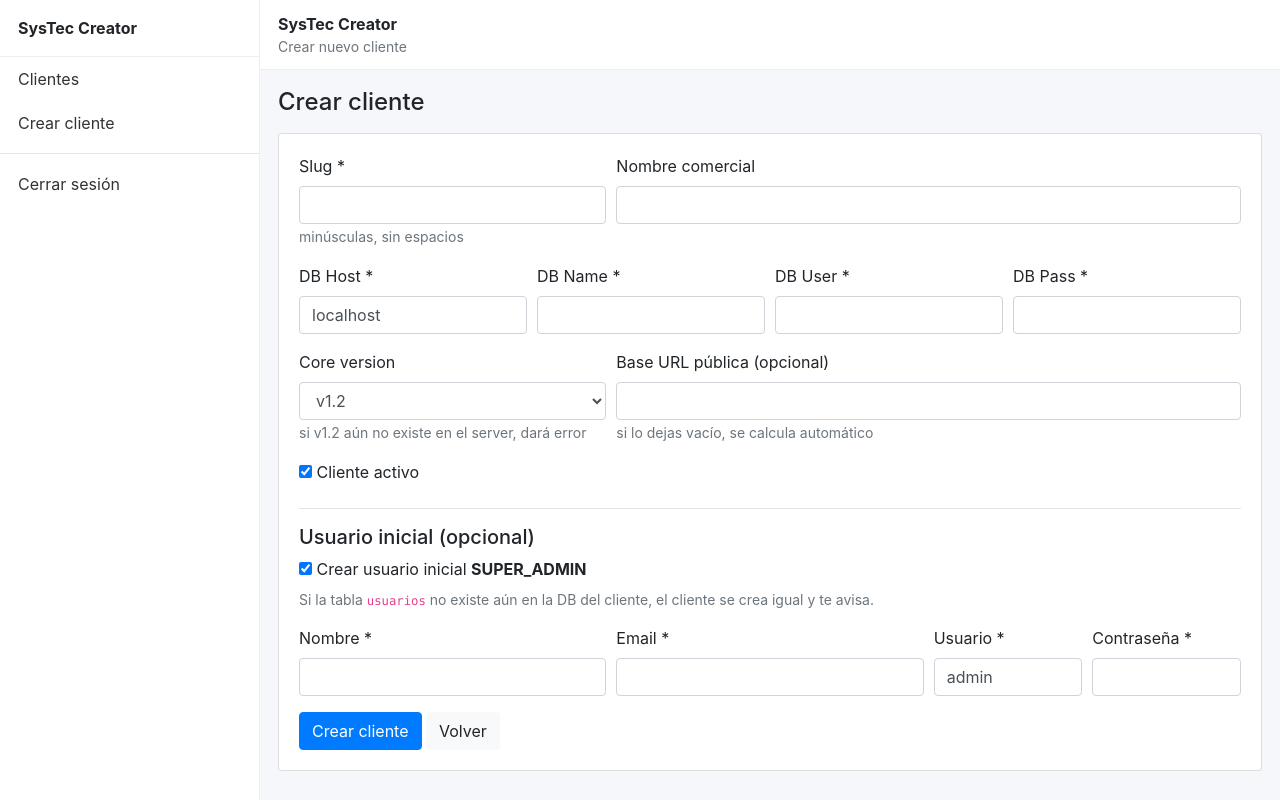
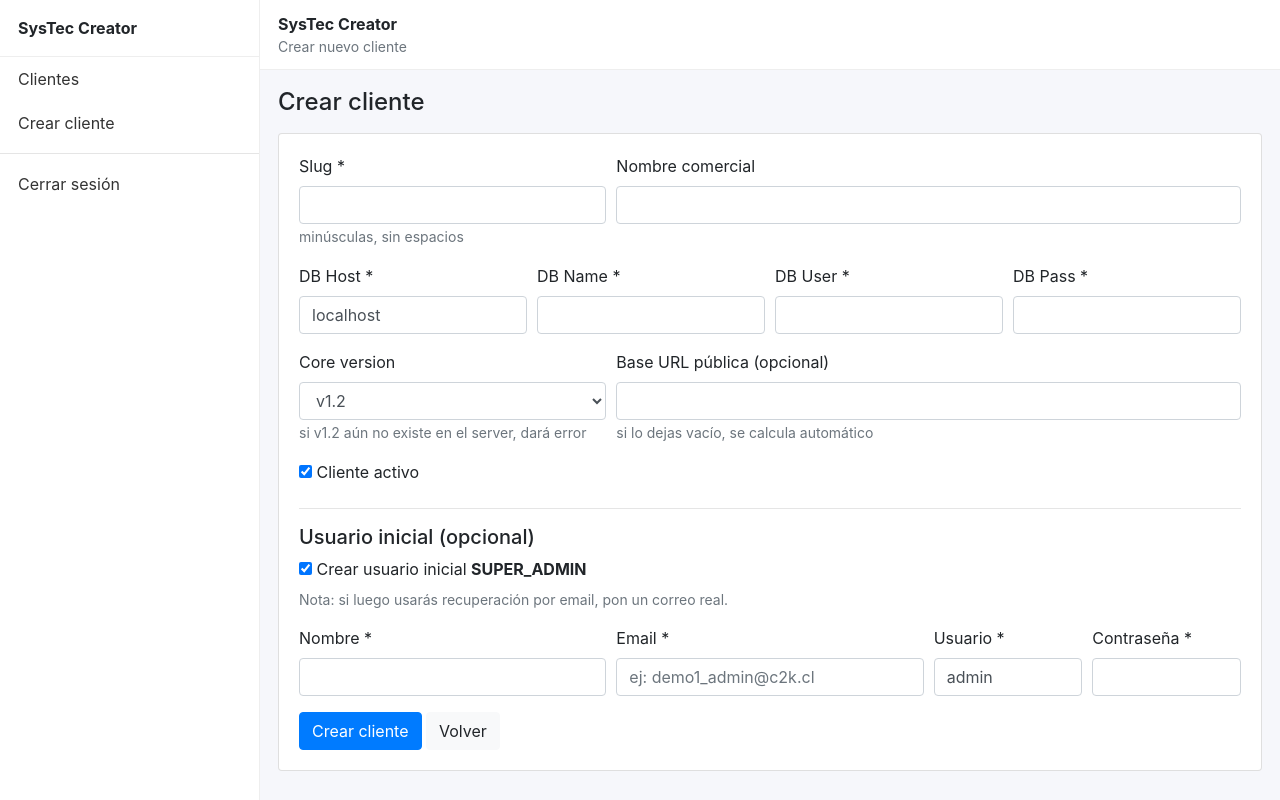
Before and after one commit to C2kAdmin/sysproc2k, a PHP site: page /cliente_crear.php in a window 1280 px wide. Run offline with PHP 8.4, Linux system fonts and the light colour scheme; the visitor is signed in with stand-in values (Sample User, id 1).

Commit message:
update 1.2

```diff
--- a/superadmin/systec_creator/cliente_crear.php
+++ b/superadmin/systec_creator/cliente_crear.php
@@ -1,7 +1,7 @@
 <?php
 declare(strict_types=1);
 
-// 1️⃣ Bootstrap SuperAdmin (NO CORE)
+// 1) Bootstrap SuperAdmin (NO CORE)
 require_once __DIR__ . '/_config/config.php';
 require_once __DIR__ . '/_config/auth.php';
 
@@ -12,6 +12,11 @@ $okMsg  = '';
 
 function sa_valid_slug(string $slug): bool {
     return (bool)preg_match('/^[a-z0-9_-]+$/', $slug);
+}
+
+function sa_valid_username(string $u): bool {
+    // permitido: letras/números + _ - . (sin espacios)
+    return (bool)preg_match('/^[a-zA-Z0-9_.-]+$/', $u);
 }
 
 function sa_write_file(string $path, string $content): bool {
@@ -29,7 +34,7 @@ function sa_mkdir(string $path): bool {
 
 /**
  * Crear usuario inicial SUPER_ADMIN en la DB del cliente (opcional).
- * - No rompe la creación del cliente si falla.
+ * - NO rompe la creación del cliente si falla.
  */
 function sa_try_create_initial_super_admin(
     string $db_host,
@@ -41,14 +46,20 @@ function sa_try_create_initial_super_admin(
     string $password,
     string $email
 ): array {
+    // Normalizar
+    $usuario = trim($usuario);
+    $email   = strtolower(trim($email));
+    $nombre  = trim($nombre);
+
     try {
         $pdoClient = new PDO(
             "mysql:host={$db_host};dbname={$db_name};charset=utf8mb4",
             $db_user,
             $db_pass,
             [
-                PDO::ATTR_ERRMODE => PDO::ERRMODE_EXCEPTION,
+                PDO::ATTR_ERRMODE            => PDO::ERRMODE_EXCEPTION,
                 PDO::ATTR_DEFAULT_FETCH_MODE => PDO::FETCH_ASSOC,
+                PDO::ATTR_EMULATE_PREPARES   => false,
             ]
         );
     } catch (Exception $e) {
@@ -56,48 +67,51 @@ function sa_try_create_initial_super_admin(
     }
 
     try {
-        // Verificar tabla usuarios
-        $st = $pdoClient->prepare("
-            SELECT COUNT(*)
-            FROM information_schema.TABLES
-            WHERE TABLE_SCHEMA = :db AND TABLE_NAME = 'usuarios'
-        ");
-        $st->execute([':db' => $db_name]);
-        $hasTable = (int)$st->fetchColumn();
+        // 1) Verificar tabla usuarios (más compatible que information_schema)
+        $st = $pdoClient->prepare("SHOW TABLES LIKE 'usuarios'");
+        $st->execute();
+        $hasTable = (bool)$st->fetchColumn();
 
-        if ($hasTable <= 0) {
-            return ['ok' => false, 'msg' => 'La tabla usuarios no existe en la DB del cliente.'];
+        if (!$hasTable) {
+            return ['ok' => false, 'msg' => "La tabla 'usuarios' no existe en la DB del cliente."];
         }
 
-        // Duplicado usuario
-        $st = $pdoClient->prepare("SELECT id FROM usuarios WHERE usuario = :u LIMIT 1");
-        $st->execute([':u' => $usuario]);
-        if ($st->fetch()) {
-            return ['ok' => false, 'msg' => 'El usuario inicial ya existe.'];
+        // 2) Verificar columnas mínimas esperadas
+        $cols = $pdoClient->query("SHOW COLUMNS FROM usuarios")->fetchAll();
+        $fields = [];
+        foreach ($cols as $c) {
+            $fields[(string)$c['Field']] = true;
         }
 
-        // Duplicado email
-        $st = $pdoClient->prepare("SELECT id FROM usuarios WHERE email = :e LIMIT 1");
-        $st->execute([':e' => $email]);
-        if ($st->fetch()) {
-            return ['ok' => false, 'msg' => 'El email ya está en uso en esta DB.'];
+        $required = ['nombre','usuario','email','password_hash','rol','activo','is_super_admin'];
+        foreach ($required as $r) {
+            if (!isset($fields[$r])) {
+                return ['ok' => false, 'msg' => "Tabla usuarios no compatible. Falta columna: {$r}."];
+            }
         }
 
+        // 3) Duplicados (usuario o email)
+        $st = $pdoClient->prepare("SELECT id FROM usuarios WHERE usuario = :u OR email = :e LIMIT 1");
+        $st->execute([':u' => $usuario, ':e' => $email]);
+        if ($st->fetch()) {
+            return ['ok' => false, 'msg' => 'El usuario o email inicial ya existe en esta DB.'];
+        }
+
+        // 4) Insert SUPER_ADMIN
         $hash = password_hash($password, PASSWORD_DEFAULT);
 
-        // Insert: rol SUPER_ADMIN + is_super_admin=1
         $st = $pdoClient->prepare("
-            INSERT INTO usuarios (nombre, email, usuario, password_hash, rol, activo, is_super_admin)
-            VALUES (:n, :e, :u, :ph, 'SUPER_ADMIN', 1, 1)
+            INSERT INTO usuarios (nombre, usuario, email, password_hash, rol, activo, is_super_admin)
+            VALUES (:n, :u, :e, :ph, 'SUPER_ADMIN', 1, 1)
         ");
         $st->execute([
             ':n'  => $nombre,
+            ':u'  => $usuario,
             ':e'  => $email,
-            ':u'  => $usuario,
             ':ph' => $hash,
         ]);
 
-        return ['ok' => true, 'msg' => 'Usuario SUPER_ADMIN creado.'];
+        return ['ok' => true, 'msg' => "Admin creado ({$usuario} / {$email})."];
 
     } catch (Exception $e) {
         return ['ok' => false, 'msg' => 'Fallo al crear el usuario inicial.'];
@@ -141,6 +155,15 @@ if ($_SERVER['REQUEST_METHOD'] === 'POST') {
     $admin_usuario = sa_post('admin_usuario', 'admin');
     $admin_pass    = (string)($_POST['admin_pass'] ?? '');
 
+    // 👇 Autopreset para evitar confusión (si dejaron "admin" por costumbre)
+    if ($crear_admin === 1 && $slug !== '' && trim($admin_usuario) === 'admin') {
+        $admin_usuario = $slug . '_admin';
+    }
+    if ($crear_admin === 1 && trim($admin_email) === '' && trim($admin_usuario) !== '') {
+        // Email técnico por defecto (válido). Si luego quieren recovery por email real, se cambia.
+        $admin_email = $admin_usuario . '@c2k.cl';
+    }
+
     // Validaciones mínimas
     if ($slug === '' || !sa_valid_slug($slug)) {
         $errors[] = 'Slug inválido. Solo a-z 0-9 _ - (minúsculas, sin espacios).';
@@ -158,20 +181,16 @@ if ($_SERVER['REQUEST_METHOD'] === 'POST') {
             $errors[] = 'Usuario inicial: contraseña mínima 6 caracteres.';
         }
 
+        if (!sa_valid_username($admin_usuario)) {
+            $errors[] = 'Usuario inicial: usuario inválido (solo letras/números y _ - . ).';
+        }
+
         if (trim($admin_email) === '') {
             $errors[] = 'Usuario inicial: email es obligatorio.';
         } elseif (!filter_var($admin_email, FILTER_VALIDATE_EMAIL)) {
-            $errors[] = 'Usuario inicial: email no es válido.';
+            $errors[] = 'Usuario inicial: email no es válido (debe contener @).';
         }
     }
-
-    /*
-     * 🛟 GANCHO FUTURO (OPCIONAL) — BD utf8mb4_unicode_ci
-     * -----------------------------------------------
-     * Contexto (Sofi): el servidor puede tener defaults latin1.
-     * Si a futuro el Creator crea DB/tablas automáticamente:
-     * - Forzar defaults DB + CREATE TABLE ... DEFAULT CHARSET utf8mb4 COLLATE utf8mb4_unicode_ci
-     */
 
     // Validar core_version exista físicamente
     $corePath = SYSTEC_ROOT ? (SYSTEC_ROOT . '/_cores/systec/' . $core_version) : '';
@@ -260,19 +279,19 @@ define('SYSTEC_CORE_PATH', realpath(__DIR__ . '/../../../../_cores/systec/{$core
 define('SYSTEC_INSTANCE_PATH', realpath(__DIR__ . '/../config/instance.php'));
 
 if (!SYSTEC_CORE_PATH || !is_dir(SYSTEC_CORE_PATH)) {
-    exit('❌ CORE no encontrado');
+    exit('CORE no encontrado');
 }
 if (!SYSTEC_INSTANCE_PATH || !is_file(SYSTEC_INSTANCE_PATH)) {
-    exit('❌ instance.php no encontrado');
+    exit('instance.php no encontrado');
 }
 
-// ✅ APP_URL de ESTA instancia (ruta pública donde vive /public/)
+// APP_URL de ESTA instancia (ruta pública donde vive /public/)
 // (Debe definirse ANTES de cargar instance.php para que APP_URL salga correcto en config)
 \$base = rtrim(str_replace('\\\\','/', dirname(\$_SERVER['SCRIPT_NAME'] ?? '')), '/');
 if (\$base === '/' || \$base === '') \$base = '';
 define('SYSTEC_APP_URL', \$base . '/');
 
-// ✅ display_errors depende de ENV (dev/prod) definido en instance.php
+// display_errors depende de ENV (dev/prod) definido en instance.php
 \$__cfg = require SYSTEC_INSTANCE_PATH;
 \$__env = strtolower((string)(\$__cfg['ENV'] ?? 'prod'));
 
@@ -286,7 +305,7 @@ if (\$__env === 'dev') {
     error_reporting(E_ALL);
 }
 
-// ✅ CORE_URL (ruta web al CORE) para cargar assets directo desde el CORE
+// CORE_URL (ruta web al CORE) para cargar assets directo desde el CORE
 \$docRoot = realpath(\$_SERVER['DOCUMENT_ROOT'] ?? '');
 \$coreFs  = realpath(SYSTEC_CORE_PATH);
 
@@ -502,7 +521,7 @@ require_once __DIR__ . '/_layout/sidebar.php';
               Crear usuario inicial <strong>SUPER_ADMIN</strong>
             </label>
             <div class="text-muted small">
-              Si la tabla <code>usuarios</code> no existe aún en la DB del cliente, el cliente se crea igual y te avisa.
+              Nota: si luego usarás recuperación por email, pon un correo real.
             </div>
           </div>
 
@@ -513,11 +532,11 @@ require_once __DIR__ . '/_layout/sidebar.php';
             </div>
             <div class="form-group col-md-4">
               <label>Email *</label>
-              <input type="text" name="admin_email" class="form-control" value="<?php echo htmlspecialchars($admin_email, ENT_QUOTES, 'UTF-8'); ?>">
+              <input type="email" name="admin_email" class="form-control" value="<?php echo htmlspecialchars($admin_email, ENT_QUOTES, 'UTF-8'); ?>" placeholder="ej: demo1_admin@c2k.cl">
             </div>
             <div class="form-group col-md-2">
               <label>Usuario *</label>
-              <input type="text" name="admin_usuario" class="form-control" value="<?php echo htmlspecialchars($admin_usuario, ENT_QUOTES, 'UTF-8'); ?>">
+              <input type="text" name="admin_usuario" class="form-control" value="<?php echo htmlspecialchars($admin_usuario, ENT_QUOTES, 'UTF-8'); ?>" placeholder="ej: demo1_admin">
             </div>
             <div class="form-group col-md-2">
               <label>Contraseña *</label>
```
Also changed, not shown: superadmin/systec_creator/logout.php (+11 -3 lines).
